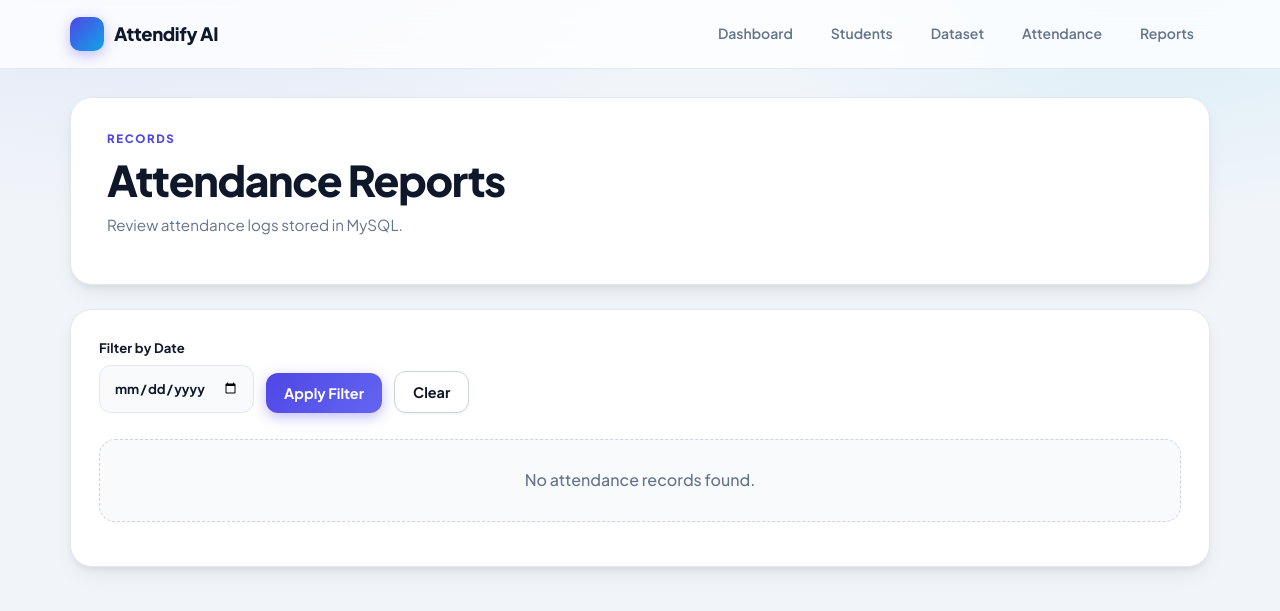
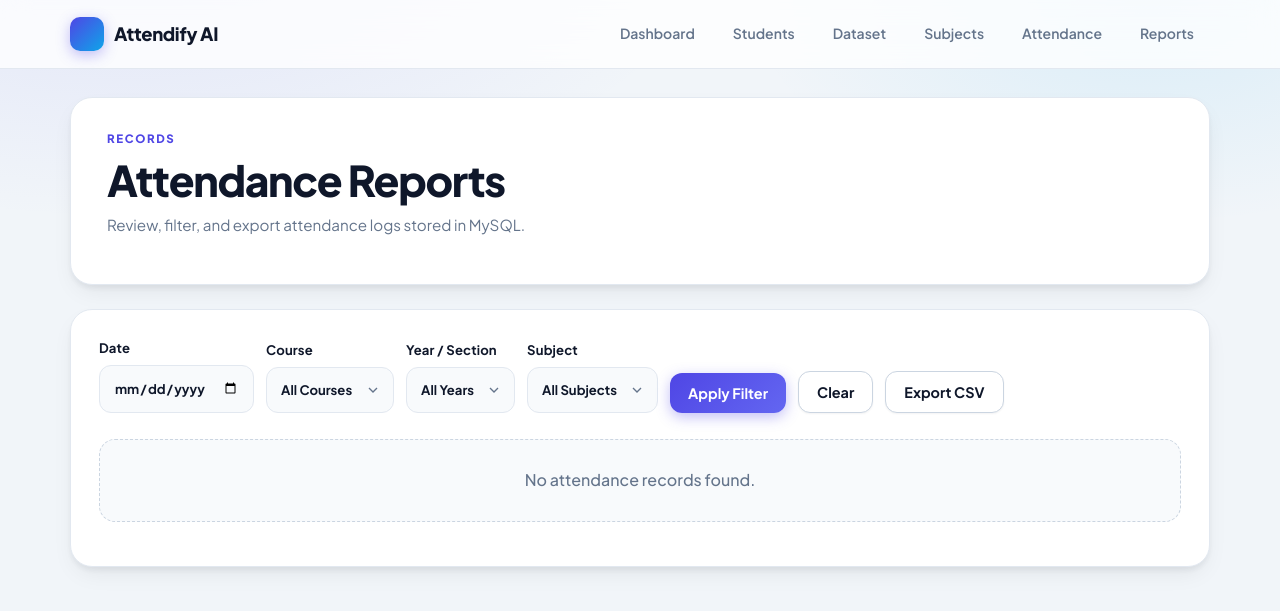
Before and after one commit to Mawlow/Attendify-AI, a Flask app: page /reports in a window 1280 px wide. Shown: the top 611 px of the page. Run offline with Flask 3, Linux system fonts and the light colour scheme; data that the repository does not hold is empty.

Commit message:
major updates

```diff
--- a/app.py
+++ b/app.py
@@ -1,4 +1,6 @@
 import base64
+import csv
+import io
 import os
 import shutil
 from datetime import date, datetime, time, timedelta
@@ -8,7 +10,7 @@ import cv2
 import mysql.connector
 import numpy as np
 from dotenv import load_dotenv
-from flask import Flask, flash, jsonify, redirect, render_template, request, url_for
+from flask import Flask, Response, flash, jsonify, redirect, render_template, request, url_for
 from mysql.connector import IntegrityError
 
 
@@ -104,6 +106,16 @@ def initialize_database():
         )
         cursor.execute(
             """
+            CREATE TABLE IF NOT EXISTS subjects (
+                id INT AUTO_INCREMENT PRIMARY KEY,
+                subject_code VARCHAR(50) NOT NULL UNIQUE,
+                subject_name VARCHAR(150) NOT NULL,
+                created_at TIMESTAMP DEFAULT CURRENT_TIMESTAMP
+            )
+            """
+        )
+        cursor.execute(
+            """
             CREATE TABLE IF NOT EXISTS attendance (
                 id INT AUTO_INCREMENT PRIMARY KEY,
                 student_id INT NOT NULL,
@@ -111,12 +123,16 @@ def initialize_database():
                 time_in TIME NOT NULL,
                 status ENUM('Present', 'Late', 'Absent') NOT NULL DEFAULT 'Present',
                 confidence DECIMAL(8, 2),
+                subject_id INT DEFAULT NULL,
                 created_at TIMESTAMP DEFAULT CURRENT_TIMESTAMP,
                 CONSTRAINT fk_attendance_student
                     FOREIGN KEY (student_id) REFERENCES students(id)
                     ON DELETE CASCADE,
-                CONSTRAINT unique_student_attendance_day
-                    UNIQUE (student_id, attendance_date)
+                CONSTRAINT fk_attendance_subject
+                    FOREIGN KEY (subject_id) REFERENCES subjects(id)
+                    ON DELETE SET NULL,
+                CONSTRAINT unique_student_attendance_subject_day
+                    UNIQUE (student_id, attendance_date, subject_id)
             )
             """
         )
@@ -130,7 +146,65 @@ def get_db_connection():
     return mysql.connector.connect(**get_mysql_config())
 
 
+def _run_migrations():
+    """Apply incremental schema changes; safe to run on every startup."""
+    connection = get_db_connection()
+    cursor = connection.cursor()
+    try:
+        try:
+            cursor.execute(
+                "ALTER TABLE attendance ADD COLUMN subject_id INT DEFAULT NULL AFTER confidence"
+            )
+            connection.commit()
+        except mysql.connector.Error as exc:
+            connection.rollback()
+            if exc.errno != 1060:
+                raise
+
+        try:
+            cursor.execute(
+                """
+                ALTER TABLE attendance
+                ADD CONSTRAINT fk_attendance_subject
+                    FOREIGN KEY (subject_id) REFERENCES subjects(id) ON DELETE SET NULL
+                """
+            )
+            connection.commit()
+        except mysql.connector.Error as exc:
+            connection.rollback()
+            # 1061 = duplicate key name, 1826 = duplicate FK name (MySQL 8),
+            # 1005 with errno 121 = duplicate FK name (MySQL 5.7 / XAMPP)
+            if exc.errno not in (1005, 1061, 1826):
+                raise
+
+        try:
+            cursor.execute(
+                "ALTER TABLE attendance DROP INDEX unique_student_attendance_day"
+            )
+            connection.commit()
+        except mysql.connector.Error:
+            connection.rollback()
+
+        try:
+            cursor.execute(
+                """
+                ALTER TABLE attendance
+                ADD CONSTRAINT unique_student_attendance_subject_day
+                    UNIQUE (student_id, attendance_date, subject_id)
+                """
+            )
+            connection.commit()
+        except mysql.connector.Error as exc:
+            connection.rollback()
+            if exc.errno not in (1061, 1826):
+                raise
+    finally:
+        cursor.close()
+        connection.close()
+
+
 initialize_database()
+_run_migrations()
 
 
 def fetch_all(query, params=None):
@@ -331,9 +405,11 @@ def dashboard():
     recent_attendance = fetch_all(
         """
         SELECT a.attendance_date, a.time_in, a.status, a.confidence,
-               s.student_number, s.full_name, s.course, s.year_section
+               s.student_number, s.full_name, s.course, s.year_section,
+               sub.subject_code, sub.subject_name
         FROM attendance a
         JOIN students s ON s.id = a.student_id
+        LEFT JOIN subjects sub ON sub.id = a.subject_id
         ORDER BY a.attendance_date DESC, a.time_in DESC
         LIMIT 10
         """
@@ -438,6 +514,45 @@ def delete_student(student_id):
     return redirect(url_for("students"))
 
 
+@app.route("/subjects", methods=["GET", "POST"])
+def subjects():
+    if request.method == "POST":
+        subject_code = request.form.get("subject_code", "").strip()
+        subject_name = request.form.get("subject_name", "").strip()
+        if not subject_code or not subject_name:
+            flash("Subject code and name are required.", "error")
+            return redirect(url_for("subjects"))
+        try:
+            execute_query(
+                "INSERT INTO subjects (subject_code, subject_name) VALUES (%s, %s)",
+                (subject_code, subject_name),
+            )
+            flash(f"{subject_code} — {subject_name} added.", "success")
+        except IntegrityError:
+            flash("That subject code already exists.", "error")
+        except mysql.connector.Error as exc:
+            flash(str(exc), "error")
+        return redirect(url_for("subjects"))
+
+    all_subjects = fetch_all(
+        "SELECT id, subject_code, subject_name, created_at FROM subjects ORDER BY subject_code"
+    )
+    return render_template("subjects.html", subjects=all_subjects)
+
+
+@app.route("/subjects/<int:subject_id>/delete", methods=["POST"])
+def delete_subject(subject_id):
+    subject = fetch_one(
+        "SELECT subject_code, subject_name FROM subjects WHERE id = %s", (subject_id,)
+    )
+    if not subject:
+        flash("Subject not found.", "error")
+        return redirect(url_for("subjects"))
+    execute_query("DELETE FROM subjects WHERE id = %s", (subject_id,))
+    flash(f"{subject['subject_code']} — {subject['subject_name']} removed.", "success")
+    return redirect(url_for("subjects"))
+
+
 @app.route("/dataset", methods=["GET", "POST"])
 def dataset():
     if request.method == "POST":
@@ -516,12 +631,40 @@ def train_dataset():
 
 @app.route("/attendance")
 def attendance():
-    return render_template("attendance.html")
+    all_subjects = fetch_all(
+        "SELECT id, subject_code, subject_name FROM subjects ORDER BY subject_code"
+    )
+    selected_subject = None
+    subject_id_param = request.args.get("subject_id", "").strip()
+    if subject_id_param and subject_id_param.isdigit():
+        selected_subject = fetch_one(
+            "SELECT id, subject_code, subject_name FROM subjects WHERE id = %s",
+            (int(subject_id_param),),
+        )
+    return render_template(
+        "attendance.html",
+        subjects=all_subjects,
+        selected_subject=selected_subject,
+    )
 
 
 @app.route("/api/attendance/recognize", methods=["POST"])
 def api_recognize_attendance():
     payload = request.get_json(silent=True) or {}
+
+    subject_id_raw = payload.get("subject_id")
+    if not subject_id_raw:
+        return jsonify({"ok": False, "message": "No subject selected for this session."}), 400
+    try:
+        subject_id = int(subject_id_raw)
+    except (ValueError, TypeError):
+        return jsonify({"ok": False, "message": "Invalid subject."}), 400
+
+    subject = fetch_one(
+        "SELECT id, subject_code, subject_name FROM subjects WHERE id = %s", (subject_id,)
+    )
+    if not subject:
+        return jsonify({"ok": False, "message": "Selected subject no longer exists."}), 404
 
     try:
         image = decode_camera_image(payload.get("image_data", ""))
@@ -545,9 +688,9 @@ def api_recognize_attendance():
             """
             SELECT id, time_in
             FROM attendance
-            WHERE student_id = %s AND attendance_date = %s
+            WHERE student_id = %s AND attendance_date = %s AND subject_id = %s
             """,
-            (student_id, today),
+            (student_id, today, subject_id),
         )
 
         if existing:
@@ -555,7 +698,7 @@ def api_recognize_attendance():
                 {
                     "ok": True,
                     "already_marked": True,
-                    "message": "Attendance was already recorded today.",
+                    "message": "Attendance already recorded today for this subject.",
                     "student": student,
                     "time_in": str(existing["time_in"]),
                     "confidence": round(float(confidence), 2),
@@ -566,10 +709,10 @@ def api_recognize_attendance():
         execute_query(
             """
             INSERT INTO attendance
-                (student_id, attendance_date, time_in, status, confidence)
-            VALUES (%s, %s, %s, %s, %s)
+                (student_id, attendance_date, time_in, status, confidence, subject_id)
+            VALUES (%s, %s, %s, %s, %s, %s)
             """,
-            (student_id, today, now, "Present", float(confidence)),
+            (student_id, today, now, "Present", float(confidence), subject_id),
         )
 
         return jsonify(
@@ -586,31 +729,131 @@ def api_recognize_attendance():
         return jsonify({"ok": False, "message": str(exc)}), 400
 
 
+def _build_report_query_parts(selected_date, selected_course, selected_year, selected_subject_id):
+    conditions = []
+    params = []
+    if selected_date:
+        conditions.append("a.attendance_date = %s")
+        params.append(selected_date)
+    if selected_course:
+        conditions.append("s.course = %s")
+        params.append(selected_course)
+    if selected_year:
+        conditions.append("s.year_section = %s")
+        params.append(selected_year)
+    if selected_subject_id and selected_subject_id.isdigit():
+        conditions.append("a.subject_id = %s")
+        params.append(int(selected_subject_id))
+    where_clause = f"WHERE {' AND '.join(conditions)}" if conditions else ""
+    return where_clause, tuple(params)
+
+
 @app.route("/reports")
 def reports():
     selected_date = request.args.get("date", "").strip()
-    params = []
-    where_clause = ""
+    selected_course = request.args.get("course", "").strip()
+    selected_year = request.args.get("year", "").strip()
+    selected_subject_id = request.args.get("subject_id", "").strip()
 
-    if selected_date:
-        where_clause = "WHERE a.attendance_date = %s"
-        params.append(selected_date)
+    where_clause, params = _build_report_query_parts(
+        selected_date, selected_course, selected_year, selected_subject_id
+    )
 
     records = fetch_all(
         f"""
         SELECT a.id, a.student_id, a.attendance_date, a.time_in, a.status, a.confidence,
-               s.student_number, s.full_name, s.course, s.year_section
+               s.student_number, s.full_name, s.course, s.year_section,
+               sub.subject_code, sub.subject_name
         FROM attendance a
         JOIN students s ON s.id = a.student_id
+        LEFT JOIN subjects sub ON sub.id = a.subject_id
         {where_clause}
         ORDER BY a.attendance_date DESC, a.time_in DESC
         """,
-        tuple(params),
+        params,
+    )
+    courses = fetch_all(
+        "SELECT DISTINCT course FROM students WHERE course IS NOT NULL AND course != '' ORDER BY course"
+    )
+    years = fetch_all(
+        "SELECT DISTINCT year_section FROM students WHERE year_section IS NOT NULL AND year_section != '' ORDER BY year_section"
+    )
+    all_subjects = fetch_all(
+        "SELECT id, subject_code, subject_name FROM subjects ORDER BY subject_code"
     )
     return render_template(
         "reports.html",
         records=records,
         selected_date=selected_date,
+        selected_course=selected_course,
+        selected_year=selected_year,
+        selected_subject_id=selected_subject_id,
+        courses=courses,
+        years=years,
+        subjects=all_subjects,
+    )
+
+
+@app.route("/reports/export")
+def export_reports():
+    selected_date = request.args.get("date", "").strip()
+    selected_course = request.args.get("course", "").strip()
+    selected_year = request.args.get("year", "").strip()
+    selected_subject_id = request.args.get("subject_id", "").strip()
+
+    where_clause, params = _build_report_query_parts(
+        selected_date, selected_course, selected_year, selected_subject_id
+    )
+
+    records = fetch_all(
+        f"""
+        SELECT a.attendance_date, a.time_in, s.student_number, s.full_name,
+               s.course, s.year_section,
+               sub.subject_code, sub.subject_name,
+               a.status, a.confidence
+        FROM attendance a
+        JOIN students s ON s.id = a.student_id
+        LEFT JOIN subjects sub ON sub.id = a.subject_id
+        {where_clause}
+        ORDER BY a.attendance_date DESC, a.time_in DESC
+        """,
+        params,
+    )
+
+    output = io.StringIO()
+    writer = csv.writer(output)
+    writer.writerow([
+        "Date", "Time In", "Student Number", "Full Name",
+        "Course", "Year/Section", "Subject Code", "Subject Name",
+        "Status", "Confidence",
+    ])
+    for row in records:
+        time_val = row["time_in"]
+        if isinstance(time_val, timedelta):
+            total = int(time_val.total_seconds()) % (24 * 3600)
+            h, rem = divmod(total, 3600)
+            m, s = divmod(rem, 60)
+            time_str = f"{h:02d}:{m:02d}:{s:02d}"
+        else:
+            time_str = str(time_val)
+        writer.writerow([
+            row["attendance_date"],
+            time_str,
+            row["student_number"],
+            row["full_name"],
+            row["course"] or "",
+            row["year_section"] or "",
+            row["subject_code"] or "",
+            row["subject_name"] or "",
+            row["status"],
+            row["confidence"] if row["confidence"] is not None else "",
+        ])
+
+    filename = "attendance_report.csv"
+    return Response(
+        output.getvalue(),
+        mimetype="text/csv",
+        headers={"Content-Disposition": f"attachment; filename={filename}"},
     )
 
 
--- a/static/js/camera.js
+++ b/static/js/camera.js
@@ -277,10 +277,11 @@ function setupAttendanceCamera() {
             const imageData = captureFrame(video, canvas);
             showResult(result, "info", "<p>Scanning face...</p>");
 
+            const subjectId = scanButton.dataset.subjectId;
             const response = await fetch("/api/attendance/recognize", {
                 method: "POST",
                 headers: { "Content-Type": "application/json" },
-                body: JSON.stringify({ image_data: imageData }),
+                body: JSON.stringify({ image_data: imageData, subject_id: subjectId }),
             });
             const data = await response.json();
 
--- a/templates/base.html
+++ b/templates/base.html
@@ -21,6 +21,7 @@
                 <a href="{{ url_for('dashboard') }}">Dashboard</a>
                 <a href="{{ url_for('students') }}">Students</a>
                 <a href="{{ url_for('dataset') }}">Dataset</a>
+                <a href="{{ url_for('subjects') }}">Subjects</a>
                 <a href="{{ url_for('attendance') }}">Attendance</a>
                 <a href="{{ url_for('reports') }}">Reports</a>
             </nav>
--- a/templates/reports.html
+++ b/templates/reports.html
@@ -7,18 +7,46 @@
     <div>
         <p class="eyebrow">Records</p>
         <h1>Attendance Reports</h1>
-        <p class="muted">Review attendance logs stored in MySQL.</p>
+        <p class="muted">Review, filter, and export attendance logs stored in MySQL.</p>
     </div>
 </section>
 
 <section class="card">
     <form class="filter-form" method="get" action="{{ url_for('reports') }}">
         <label>
-            Filter by Date
+            Date
             <input type="date" name="date" value="{{ selected_date }}">
+        </label>
+        <label>
+            Course
+            <select name="course">
+                <option value="">All Courses</option>
+                {% for c in courses %}
+                    <option value="{{ c.course }}" {% if c.course == selected_course %}selected{% endif %}>{{ c.course }}</option>
+                {% endfor %}
+            </select>
+        </label>
+        <label>
+            Year / Section
+            <select name="year">
+                <option value="">All Years</option>
+                {% for y in years %}
+                    <option value="{{ y.year_section }}" {% if y.year_section == selected_year %}selected{% endif %}>{{ y.year_section }}</option>
+                {% endfor %}
+            </select>
+        </label>
+        <label>
+            Subject
+            <select name="subject_id">
+                <option value="">All Subjects</option>
+                {% for subject in subjects %}
+                    <option value="{{ subject.id }}" {% if subject.id|string == selected_subject_id %}selected{% endif %}>{{ subject.subject_code }} — {{ subject.subject_name }}</option>
+                {% endfor %}
+            </select>
         </label>
         <button class="button primary" type="submit">Apply Filter</button>
         <a class="button" href="{{ url_for('reports') }}">Clear</a>
+        <a class="button" href="{{ url_for('export_reports', date=selected_date, course=selected_course, year=selected_year, subject_id=selected_subject_id) }}">Export CSV</a>
     </form>
 
     {% if records %}
@@ -30,6 +58,7 @@
                         <th>Time In</th>
                         <th>Student</th>
                         <th>Course / Section</th>
+                        <th>Subject</th>
                         <th>Status</th>
                         <th>Actions</th>
                     </tr>
@@ -44,6 +73,14 @@
                                 <span>{{ row.student_number }}</span>
                             </td>
                             <td>{{ row.course }} {{ row.year_section }}</td>
+                            <td>
+                                {% if row.subject_code %}
+                                    <strong>{{ row.subject_code }}</strong>
+                                    <span>{{ row.subject_name }}</span>
+                                {% else %}
+                                    <span>—</span>
+                                {% endif %}
+                            </td>
                             <td><span class="pill">{{ row.status }}</span></td>
                             <td class="table-actions">
                                 <a class="button" href="{{ url_for('edit_attendance', attendance_id=row.id, date=selected_date) }}">Edit</a>
```
Also changed, not shown: templates/attendance.html (+44 -2 lines), templates/dashboard.html (+9 -0 lines), templates/subjects.html (added, +74 -0 lines), .claude/settings.local.json (added).
